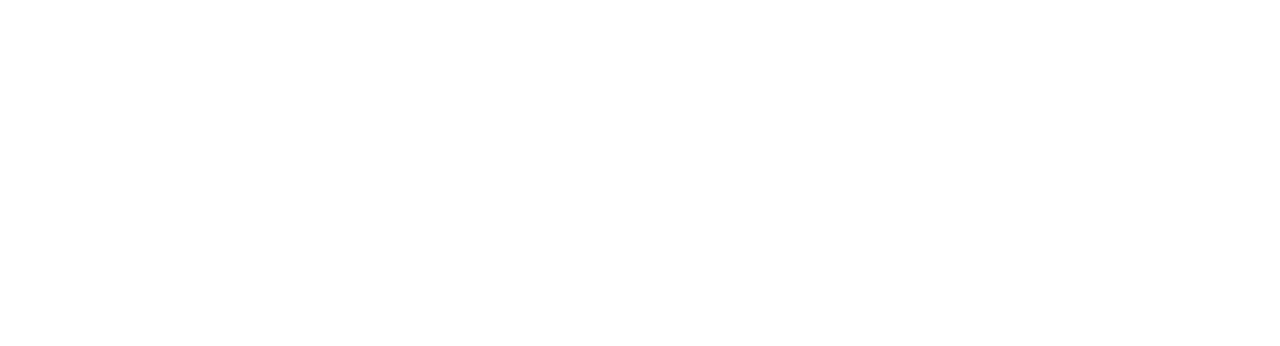
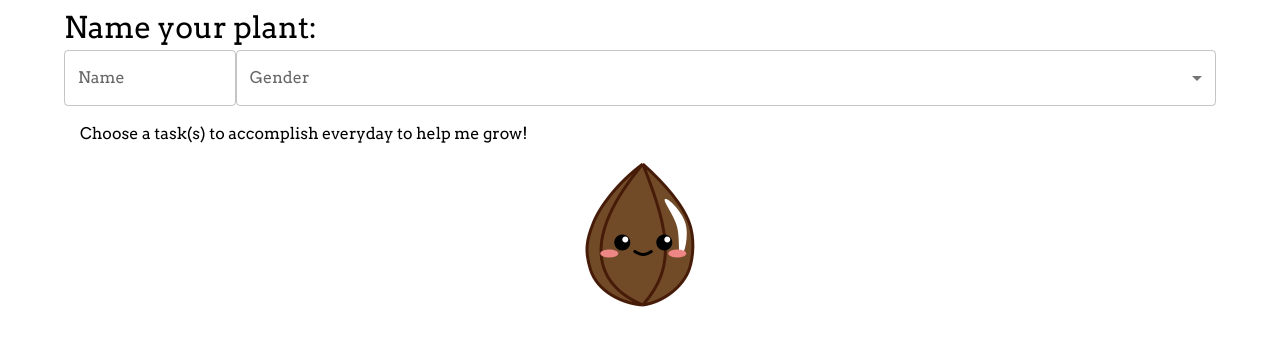
Before and after one commit to lucyefranco/GIT-Hackathon22, a React (Create React App) app in the folder git-hackathon-22/: page /nameyourplant in a window 1280 px wide. Before the commit this address had no page. Shown: the top 346 px of the page. Built offline with nearby package versions, Linux system fonts and the light colour scheme.

Commit message:
name your plant

```diff
--- a/git-hackathon-22/src/App.js
+++ b/git-hackathon-22/src/App.js
@@ -8,6 +8,7 @@
 import Home from './Pages/Home';
 import SignIn from './Pages/SignIn'
 import HelpPage from "./Pages/HelpPage";
+import NameYourPlant from './Pages/NameYourPlant';
 
 const theme = createTheme({
   typography: {
@@ -26,6 +27,7 @@
         <Route exact path="/" element={<Home />} />
         <Route exact path="signin" element={<SignIn />} />
         <Route exact path="helppage" element={<HelpPage />} />
+        <Route exact path="nameyourplant" element={<NameYourPlant />} />
       </Routes>
     </Router>
     </ThemeProvider>
--- /dev/null
+++ b/git-hackathon-22/src/Components/Task.js
@@ -0,0 +1 @@
+import * as React from 'react';
--- /dev/null
+++ b/git-hackathon-22/src/Pages/NameYourPlant.js
@@ -0,0 +1,71 @@
+import * as React from "react";
+import {
+  Box,
+  Container,
+  TextField,
+  Typography,
+  Select,
+  FormControl,
+  InputLabel,
+  MenuItem,
+} from "@mui/material";
+import { useState } from "react";
+import seedPhoto from "../assets/Seed.png";
+
+function NameYourPlant() {
+  const [plantName, setPlantName] = useState("");
+  const [plantGender, setPlantGender] = useState("");
+  const [task, setTasks] = useState([]);
+
+  const handleNameChange = (event) => {
+    setPlantName(event.target.value);
+  };
+
+  const handleGenderChange = (event) => {
+    setPlantGender(event.target.value);
+  };
+
+  const photoStyling = {
+    display: 'block',
+    marginLeft: 'auto',
+    marginRight: 'auto',
+  };
+
+  return (
+    <Container sx={{ padding: "5px" }}>
+      <Typography sx={{ color: "072E3E", fontSize: "30px" }}>
+        Name your plant:
+      </Typography>
+      <Box display="flex" alignItems={"center"} justifyContent={"center"}>
+        <TextField label="Name" value={plantName} onChange={handleNameChange} />
+        <FormControl fullWidth>
+          <InputLabel id="simple-select-label">Gender</InputLabel>
+          <Select
+            labelId="simple-select-label"
+            id="simple-select"
+            value={plantGender}
+            label="Gender"
+            onChange={handleGenderChange}
+          >
+            <MenuItem value={"Female"}>Female</MenuItem>
+            <MenuItem value={"Male"}>Male</MenuItem>
+            <MenuItem value={"Non-Binary"}>Non Binary</MenuItem>
+          </Select>
+        </FormControl>
+      </Box>
+      <Box alignItems={'center'}>
+        <Box align='center' sx={{padding: 2,backgroundColor: 'E2F1F8'}}>
+          <Typography align='left'>
+            Choose a task(s) to accomplish everyday to help me grow!
+          </Typography>
+        </Box>
+        <img src={seedPhoto} alt="" style={photoStyling} />
+      </Box>
+      <Box>{/* tasks */}
+        {/* get tasks and map into component */}
+      </Box>
+    </Container>
+  );
+}
+
+export default NameYourPlant;
```
Also changed, not shown: git-hackathon-22/src/assets/Seed.png (added), git-hackathon-22/src/assets/Seed.svg (added).
